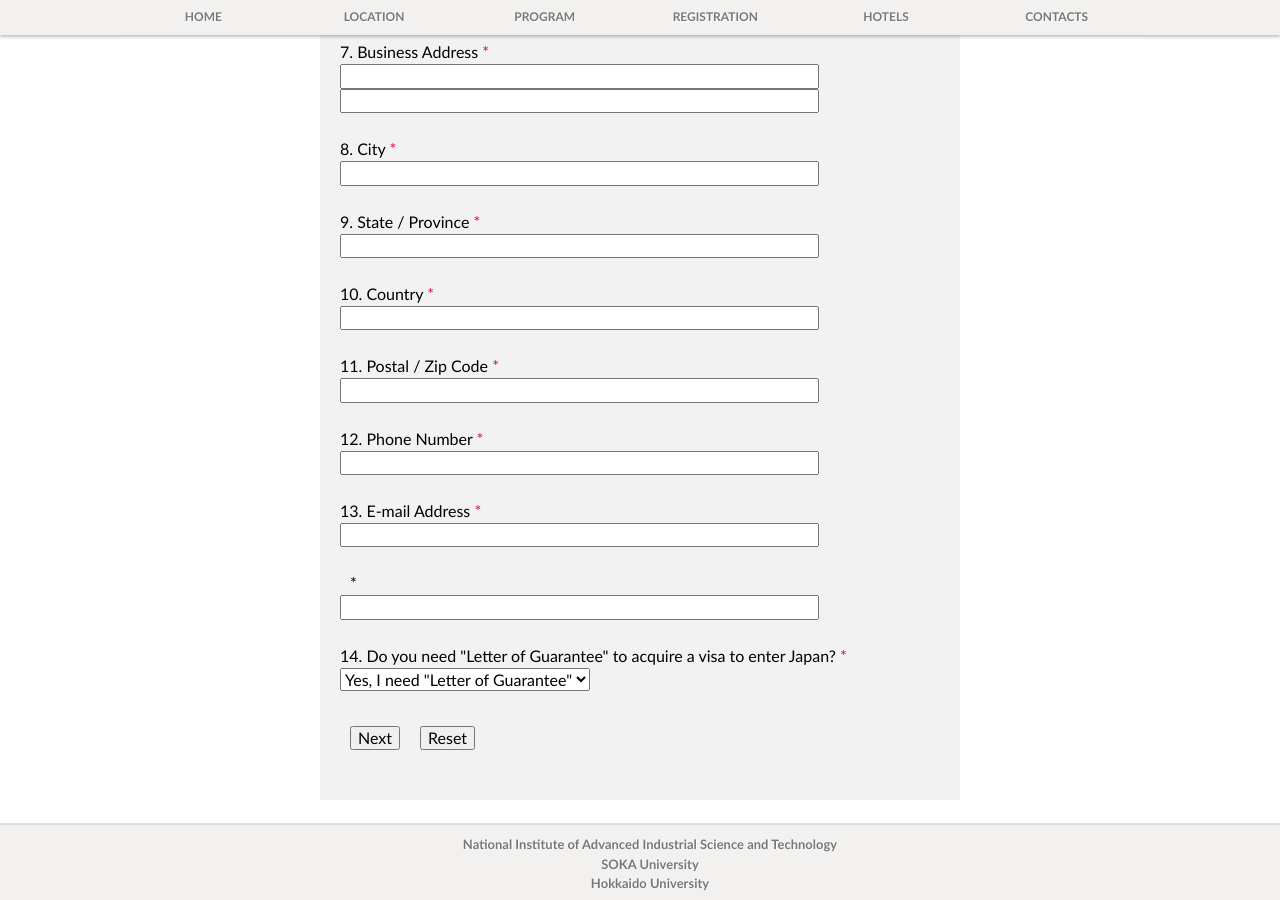
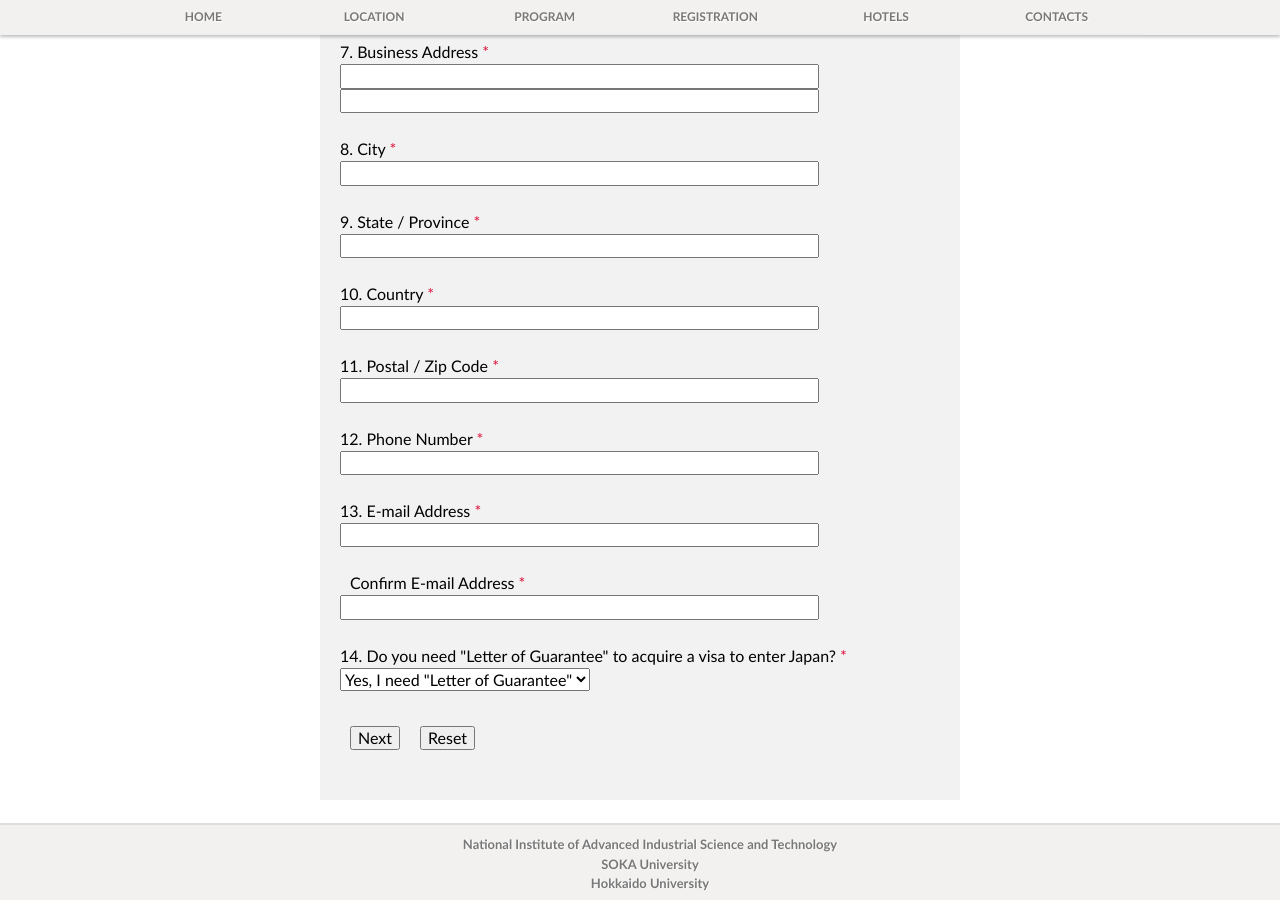
Before and after one commit to yamazakiM/test_warren2016, a Jekyll site: the page built from registration/register.html, in a window 1280 px wide and 900 px high, scrolled down 969 px. Built offline with Jekyll 4.4.1, drawn with Linux system fonts in a browser that asks for light colours; nearby versions of some CDN libraries; library files that are not in the unit come from our copies.

Commit message:
Update register.html

```diff
--- a/registration/register.html
+++ b/registration/register.html
@@ -244,8 +244,8 @@ layout: default
 			<br>
 
 			<div class="confirm_email">
-				<div class="confirm_email_title clearfix">
-					<label for="confirm_email_title>
+				<div class="confirm_email_title">
+					<label for="confirm_email_title">
 						 Confirm E-mail Address <span class="asterisk">*</span>
 					</label>
 				</div>
```
